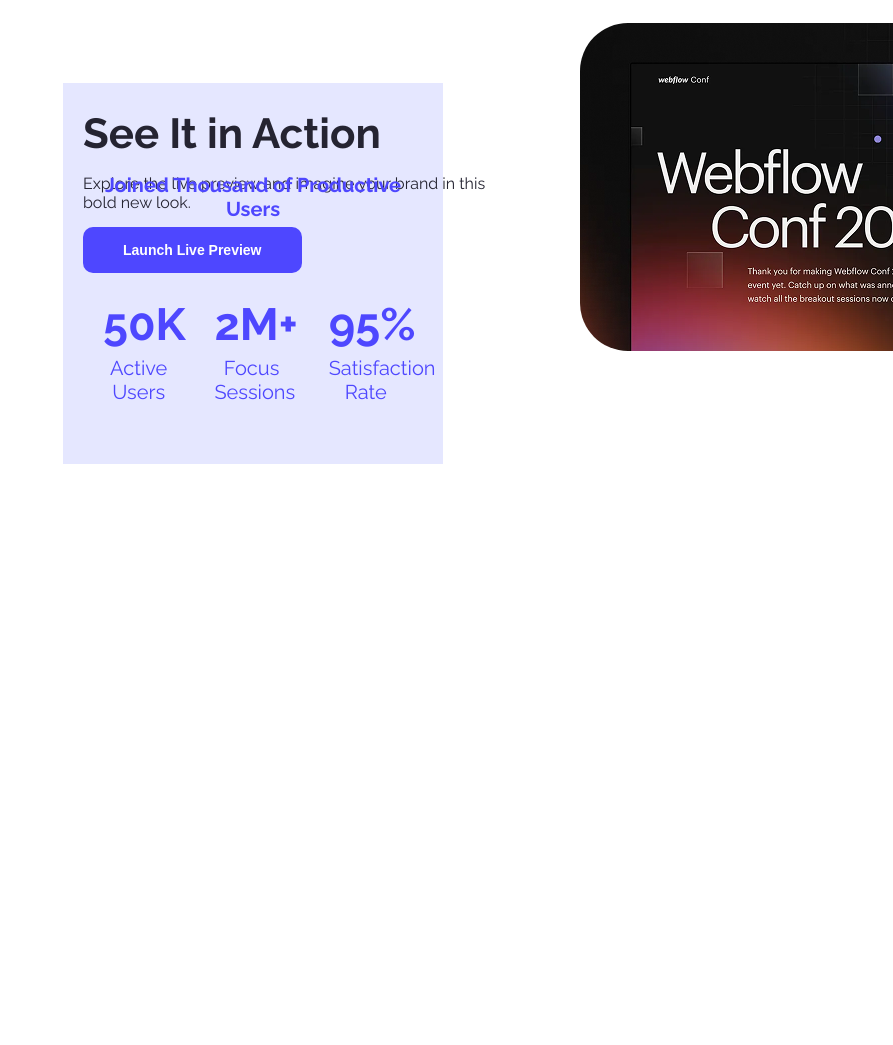
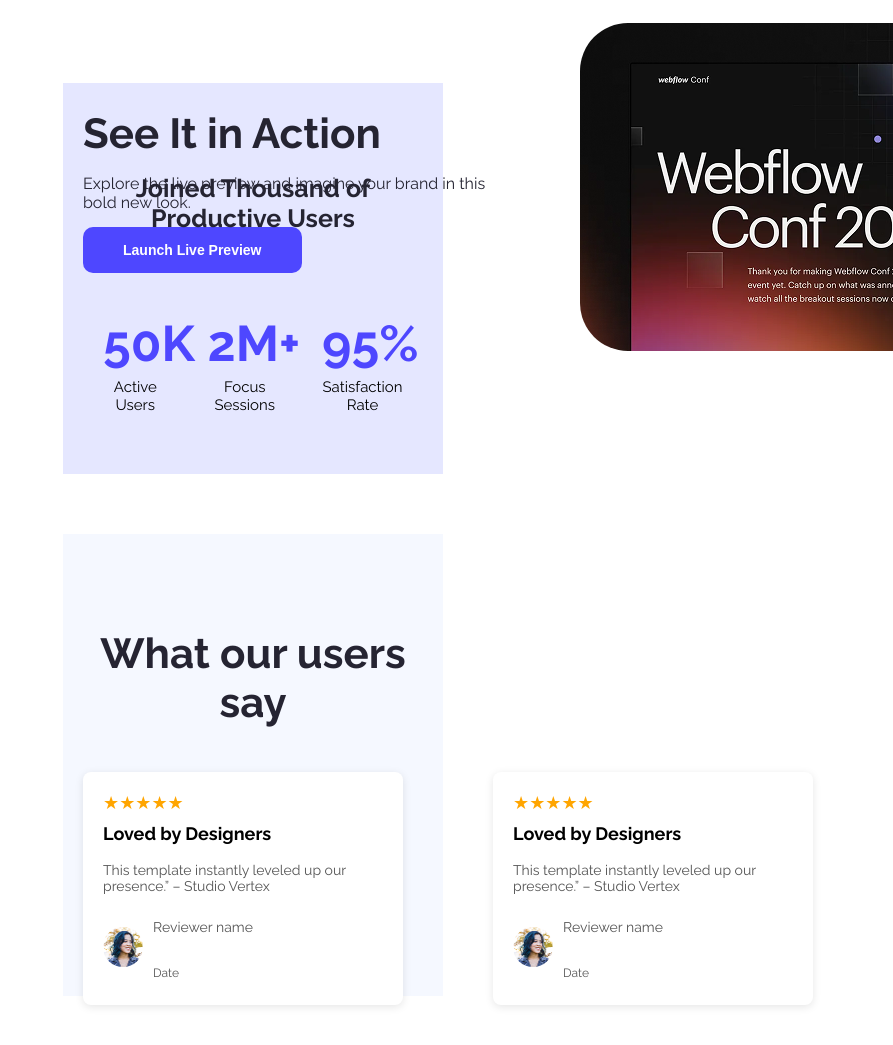
Before and after one commit to Jyotialam/B12A01-landing-launchpad, a plain HTML site: page index.html in a window 1280 px wide. Shown: the part 701-1746 px from the top of the page, without its empty margins (387-1280 px from the left). Before the commit the page ends 1173 px from the top, so only its background shows below. Drawn offline with Linux system fonts and the light colour scheme.

Commit message:
added Users feedback section

```diff
--- a/index.html
+++ b/index.html
@@ -4,15 +4,19 @@
     <meta charset="UTF-8">
     <meta name="viewport" content="width=device-width, initial-scale=1.0">
     <title>My first assignment</title>
+    <!-- Inter font -->
     <link rel="preconnect" href="https://fonts.googleapis.com">
     <link rel="preconnect" href="https://fonts.gstatic.com" crossorigin>
     <link href="https://fonts.googleapis.com/css2?family=Inter:ital,opsz,wght@0,14..32,100..900;1,14..32,100..900&display=swap" rel="stylesheet">
     <link rel="preconnect" href="https://fonts.googleapis.com">
     <!-- raleway font -->
-<link rel="preconnect" href="https://fonts.gstatic.com" crossorigin>
-<link href="https://fonts.googleapis.com/css2?family=Raleway:ital,wght@0,100..900;1,100..900&display=swap" rel="stylesheet">
+    <link rel="preconnect" href="https://fonts.gstatic.com" crossorigin>
+    <link href="https://fonts.googleapis.com/css2?family=Raleway:ital,wght@0,100..900;1,100..900&display=swap" rel="stylesheet">
+    <!-- font awsome -->
+     <script src="https://kit.fontawesome.com/f6e5afd4ad.js" crossorigin="anonymous"></script>
+     <!-- css link -->
+    <link rel="stylesheet" href="styles/style.css">
 
-    <link rel="stylesheet" href="styles/style.css">
 </head>
 <!-- nav & banner section -->
 <body class="raleway-normal">
@@ -63,6 +67,62 @@
                 </div>
             </div>
         </section>
+
+<!-- Users feedback section -->
+        <section class="testimonials">
+            <h2>What our users say</h2>
+
+            <div class="testimonial-cards">
+
+                <!-- card one -->
+                <div class="card">
+                    <div class="stars">★★★★★</div>
+                    <div class="text-content">
+                        <h3>Loved by Designers</h3>
+                        <p>This template instantly leveled up our presence.” – Studio Vertex</p>
+                    </div>
+                    <div class="reviewer">
+                        <img src="Assets/avatar.png" alt="Reviewer">
+                        <div class="reviewer-info">
+                            <p>Reviewer name</p>
+                            <small>Date</small>
+                        </div>
+                    </div>
+                </div>
+
+                <!-- card two -->
+                <div class="card">
+                    <div class="stars">★★★★★</div>
+                    <div class="text-content">
+                        <h3>Loved by Designers</h3>
+                        <p>This template instantly leveled up our presence.” – Studio Vertex</p>
+                    </div>
+                    <div class="reviewer">
+                        <img src="Assets/avatar.png" alt="Reviewer">
+                        <div class="reviewer-info">
+                            <p>Reviewer name</p>
+                            <small>Date</small>
+                        </div>
+                    </div>
+                </div>
+
+                <!-- card three -->
+                <div class="card">
+                    <div class="stars">★★★★★</div>
+                    <div class="text-content">
+                        <h3>Loved by Designers</h3>
+                        <p>This template instantly leveled up our presence.” – Studio Vertex</p>
+                    </div>
+                    <div class="reviewer">
+                        <img src="Assets/avatar.png" alt="Reviewer">
+                        <div class="reviewer-info">
+                            <p>Reviewer name</p>
+                            <small>Date</small>
+                        </div>
+                    </div>
+                </div>
+            </div>
+        </section>
     </main>
 </body>
 </html>
--- a/styles/style.css
+++ b/styles/style.css
@@ -195,7 +195,8 @@ main{
   margin-top: 40px;
 }
 .user-section-content h3{
-  font-size: 20px;
+  color: #252432;
+  font-size: 25px;
   margin-bottom: 30px;
 }
 .datas{
@@ -211,14 +212,91 @@ main{
   text-align: center;
 }
 .data h2{
-  font-size: 45px;
+  color: #4E47FF;
+  font-size: 50px;
   font-weight: bold;
   margin-bottom: 5px;
   max-width: 162px;
 }
 .data p{
-  font-size: 20px;
+  color: #000000;
+  font-size: 15px;
   font-weight: 300px;
   max-width: 120px;
   margin: 5px 0 0;
 }
+
+/* Users feedback section */
+
+.testimonials {
+  margin: 60px auto;
+  max-width: 1200px;
+  height: 342px;
+  text-align: center;
+  padding: 60px 20px;
+  /* background-color: #f9f9f9; */
+  background-color: #F5F8FF;
+}
+
+.testimonials h2 {
+  font-size: 42px;
+  margin-bottom: 40px;
+  font-weight: bold;
+  color: #252432;
+}
+
+.testimonial-cards {
+  justify-content: space-between;
+  display: flex;
+  flex-wrap: wrap;
+  align-items: center;
+  gap: 20px;
+  width: 1140px;
+  height: 243px;
+}
+
+.card {
+  background-color: #fff;
+  border-radius: 8px;
+  padding: 20px;
+  width: 280px;
+  box-shadow: 0 2px 8px rgba(0,0,0,0.1);
+  text-align: left;
+  max-width: 366px;
+  max-height: 243px;
+}
+
+.stars {
+  color: orange;
+  font-size: 18px;
+
+}
+
+.card h3 {
+  color: black;
+  margin-top: 10px;
+  font-size: 18px;
+}
+
+.card p {
+  font-size: 14px;
+  margin: 10px 0;
+  color: #555;
+}
+
+.reviewer {
+  display: flex;
+  align-items: center;
+  gap: 10px;
+  margin-top: 15px;
+}
+
+.reviewer img {
+  width: 40px;
+  height: 40px;
+  border-radius: 50%;
+}
+small{
+  font-size: 12px;
+  color: #555;
+}
```
